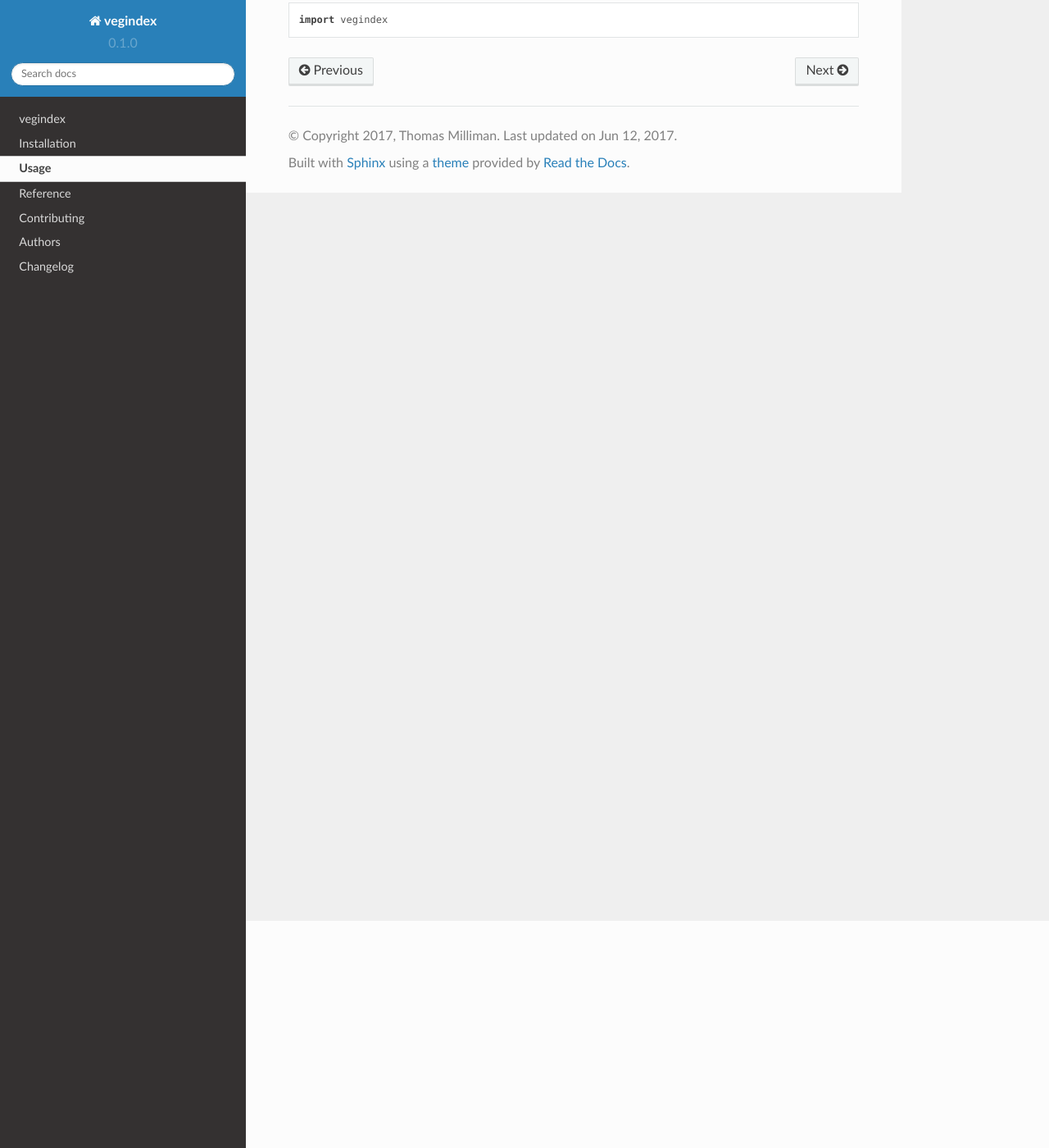
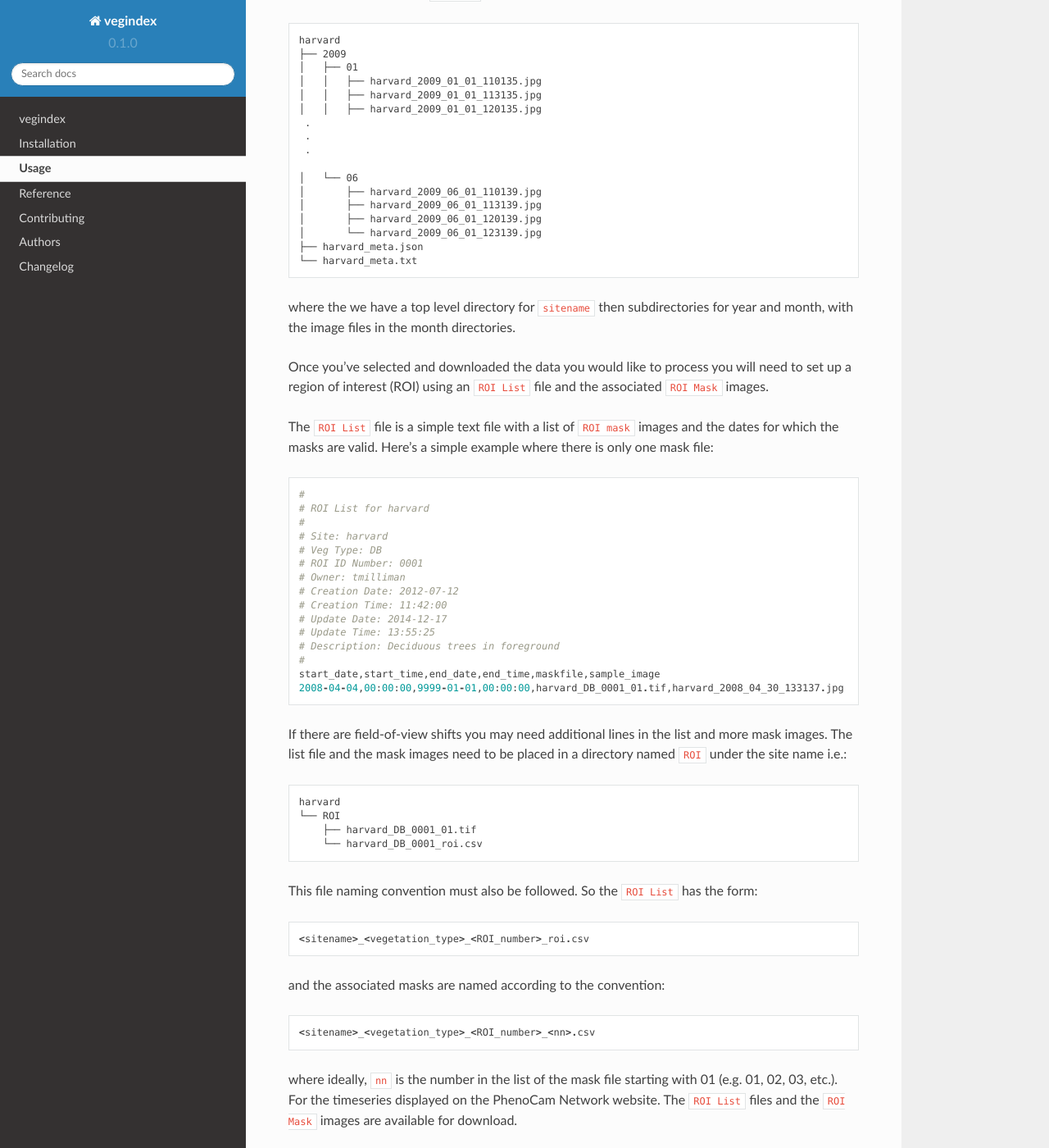
Before and after one commit to tmilliman/python-vegindex, a Sphinx documentation site: the page built from docs/usage.rst, in a window 1280 px wide and 1400 px high, scrolled down 277 px. Shown: the whole window at 82% size. Built offline with Sphinx 7.4.7 and the Read the Docs theme 2.0.0, drawn with Linux system fonts in a browser that asks for light colours; some of the changed text lies outside the part shown.

Commit message:
more updates for docs

```diff
--- a/docs/readme.rst
+++ b/docs/readme.rst
@@ -1 +1,8 @@
+.. figure:: images/gcc-values.png
+   :scale: 75%
+   :alt: GCC Plot
+
+   GCC values from the alligatorriver camera.
+
+
 .. include:: ../README.rst
--- a/docs/usage.rst
+++ b/docs/usage.rst
@@ -2,11 +2,150 @@
 Usage
 =====
 
-The vegindex package is designed to work with images
-downloaded from our server.  To download images:
+The vegindex package is designed to work with images downloaded from
+the PhenoCam network server.  To download images you can go to our
+`data page <https://phenocam.sr.unh.edu/webcam/network/download/>`_.
+
+The images you select come in a zip file with a specific directory
+structure.  For example if we download data from the ``harvard`` site.
+
+::
+
+   harvard
+   ├── 2009
+   │   ├── 01
+   │   │   ├── harvard_2009_01_01_110135.jpg
+   │   │   ├── harvard_2009_01_01_113135.jpg
+   │   │   ├── harvard_2009_01_01_120135.jpg
+    .
+    .
+    .
+
+   │   └── 06
+   │       ├── harvard_2009_06_01_110139.jpg
+   │       ├── harvard_2009_06_01_113139.jpg
+   │       ├── harvard_2009_06_01_120139.jpg
+   │       └── harvard_2009_06_01_123139.jpg
+   ├── harvard_meta.json
+   └── harvard_meta.txt
+
+where the we have a top level directory for ``sitename`` then
+subdirectories for year and month, with the image files in the
+month directories.
+
+Once you've selected and downloaded the data you would like to process
+you will need to set up a region of interest (ROI) using an ``ROI List``
+file and the associated ``ROI Mask`` images.
+
+The ``ROI List`` file is a simple text file with
+a list of ``ROI mask`` images and the dates for which the masks are
+valid.  Here's a simple example where there is only one mask file:
+
+::
+
+   #
+   # ROI List for harvard
+   #
+   # Site: harvard
+   # Veg Type: DB
+   # ROI ID Number: 0001
+   # Owner: tmilliman
+   # Creation Date: 2012-07-12
+   # Creation Time: 11:42:00
+   # Update Date: 2014-12-17
+   # Update Time: 13:55:25
+   # Description: Deciduous trees in foreground
+   #
+   start_date,start_time,end_date,end_time,maskfile,sample_image
+   2008-04-04,00:00:00,9999-01-01,00:00:00,harvard_DB_0001_01.tif,harvard_2008_04_30_133137.jpg
+
+
+If there are field-of-view shifts you may need additional lines in the
+list and more mask images.  The list file and the mask images need to be
+placed in a directory named ``ROI`` under the site name i.e.:
+
+::
+
+   harvard
+   └── ROI
+       ├── harvard_DB_0001_01.tif
+       └── harvard_DB_0001_roi.csv
+
+
+This file naming convention must also be followed.  So the ``ROI List``
+has the form:
+
+::
+
+   <sitename>_<vegetation_type>_<ROI_number>_roi.csv
+
+and the associated masks are named according to the convention:
+
+::
+
+   <sitename>_<vegetation_type>_<ROI_number>_<nn>.csv
+
+where ideally, ``nn`` is the number in the list of the mask file starting
+with 01 (e.g. 01, 02, 03, etc.).  For the timeseries displayed on the
+PhenoCam Network website.  The ``ROI List`` files and the ``ROI Mask``
+images are available for download.
+
+After installing the ``vegindex`` package, two python scripts will be
+available:
+
+* ``generate_roi_timeseries``
+* ``generate_summary_timeseries``
+
+The first script reads in the ``ROI List`` file and ``ROI Mask``
+images. Then for each image found within the timeperiods in the ``ROI
+List`` it calculates image statistics over the ROI.  You can get
+help for
+
+::
+
+   $ generate_roi_timeseries -h
+   usage: generate_roi_timeseries [-h] [-v] [-n] site roiname
+
+   positional arguments:
+   site           PhenoCam site name
+   roiname        ROI name, e.g. DB_0001
+
+   optional arguments:
+   -h, --help     show this help message and exit
+   -v, --verbose  increase output verbosity
+   -n, --dry-run  Process data but don't save results
 
 
 
-To use vegindex in a project::
+The script need to know where the site images are located.  By default
+it assumes that the site level image directory is at:
 
-        import vegindex
+::
+
+   /data/archive/<sitename>
+
+If the images downloaded are in another location you can set an an
+environment variable to specify the path to the images:
+
+::
+
+   export PHENOCAM_ARCHIVE_DIR=/mydata/directory/
+
+or
+
+::
+
+   set PHENOCAM_ARCHIVE_DIR=/mydata/directory/
+
+
+Here's an example command line usage:
+
+::
+
+   $ export PHENOCAM_ARCHIVE_DIR=~/Downloads/phenocamdata/
+   $ generate_roi_timeseries harvard DB_0001
+   Images processed: 594
+   Images added to CSV: 594
+   Total: 594
+
+The
```
Also changed, not shown: README.rst (+12 -6 lines).
